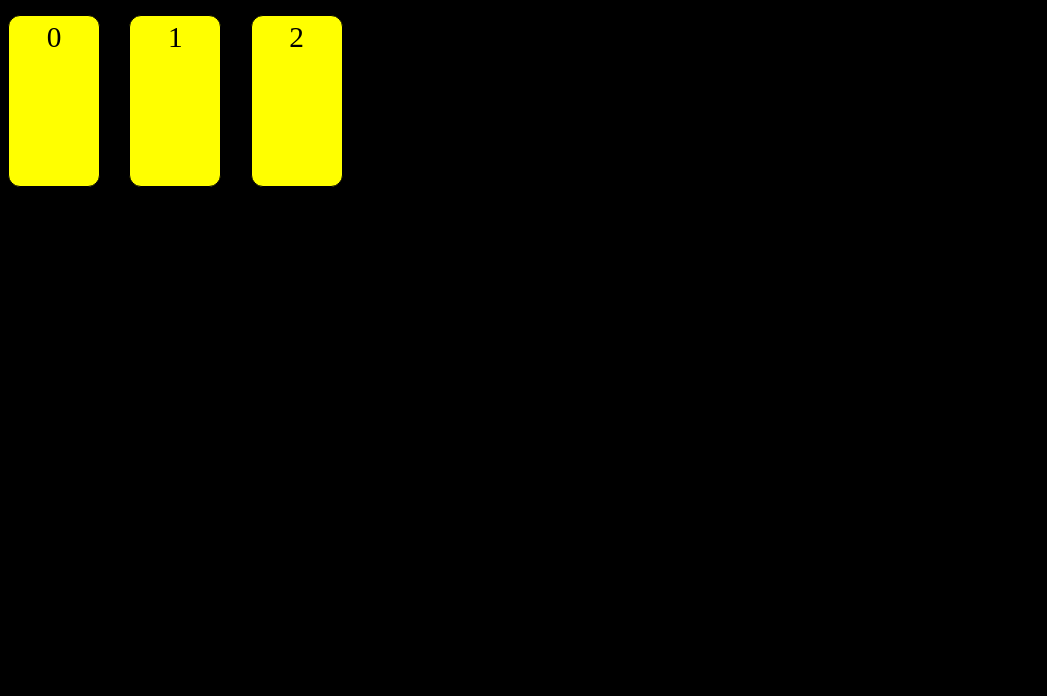
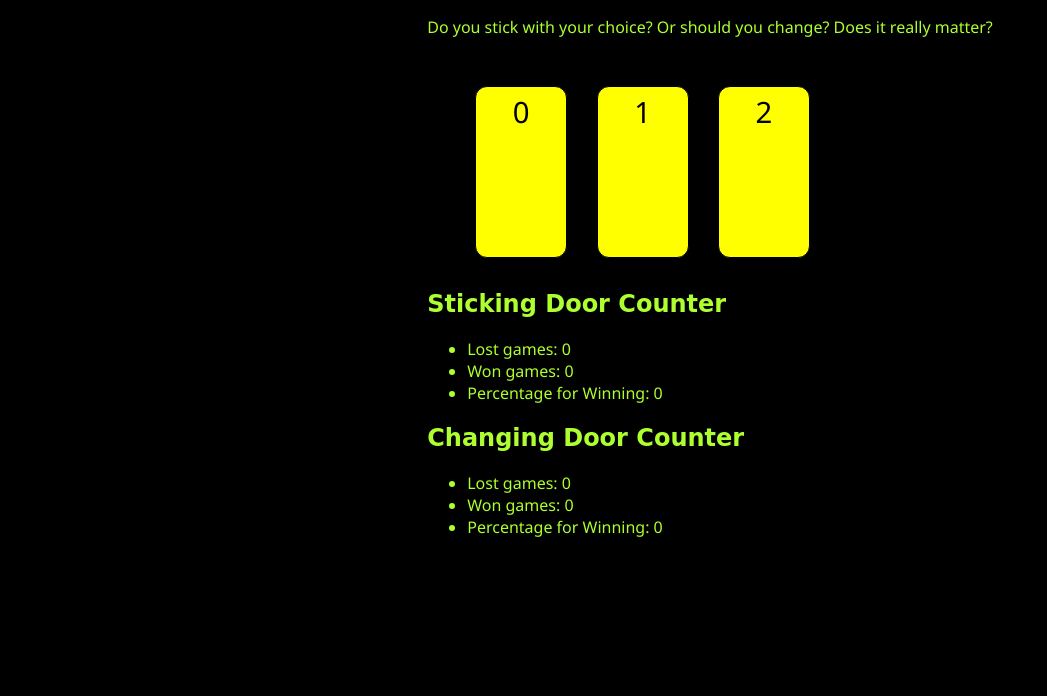
Before and after one commit to k0pernikus/goatParadox, a plain HTML site: page index.html in a window 1280 px wide. Shown: the part 104-800 px from the top of the page, without its empty margins (0-1047 px from the left). Drawn offline with nearby package versions, Linux system fonts and the light colour scheme; some packages are replaced by stand-ins of ours; files that its build step writes are made by us from their sources; a script that the page names is missing; a web font is replaced by a local one.

Commit message:
Counter Output

```diff
--- a/index.html
+++ b/index.html
@@ -2,7 +2,7 @@
 <head>
     <meta charset="utf-8">
     <meta http-equiv="X-UA-Compatible" content="IE=edge,chrome=1">
-    <title>Promise</title>
+    <title>Goat Paradox -- What are the oods?</title>
     <meta name="description" content="">
     <script src="components/jquery/jquery.js"></script>
     <script src="components/jquery/jquery-migrate.js"></script>
@@ -13,8 +13,28 @@
     <link rel="stylesheet" href="/components/alertify/themes/alertify.default.css" />
 </head>
 <body>
-    <h1>Zonk!</h1>
+    <h1>Goat Paradox!</h1>
+        <div>
+            Do you stick with your choice? Or should you change? Does it really matter?
+        </div>
         <div class="door_game" data-doors="10">
+        </div>
+    <div style="clear:both"></div>
+    <h2>Sticking Door Counter</h2>
+        <div class="stick_door_counter">
+            <ul>
+                <li>Lost games: <span class="games_lost">0</span></li>
+                <li>Won games: <span class="games_won">0</span></li>
+                <li>Percentage for Winning: <span class="winning_percentage">0</span></li>
+            </ul>
+        </div>
+    <h2>Changing Door Counter</h2>
+        <div class="change_door_counter">
+            <ul>
+                <li>Lost games: <span class="games_lost">0</span></li>
+                <li>Won games: <span class="games_won">0</span></li>
+                <li>Percentage for Winning: <span class="winning_percentage">0</span></li>
+            </ul>
         </div>
 </body>
 </html>
--- a/js/main.js
+++ b/js/main.js
@@ -177,6 +177,10 @@
 
 
     var Counter = {
+        $el: null,
+        $lost: null,
+        $won: null,
+        $percentage: null,
         isEnabled: false,
         loseCount: 0,
         winCount: 0,
@@ -205,12 +209,29 @@
 
             $document.on('update_counter', function(){
                 if (that.isEnabled) {
+                    that.printStatus();
                     console.log(that.name, that.getWinChance());
                 }
             });
 
         },
-        init: function() {
+        printStatus: function() {
+            console.log(this.winCount, this.loseCount, this.getWinChance());
+
+            this.$won.html(this.winCount);
+            this.$lost.html(this.loseCount);
+            this.$percentage.html(Math.round( this.getWinChance() * 10 / 10).toString() + "%");
+        },
+        init: function($el) {
+            this.$el = $el;
+
+            this.$won = $el.find(".games_won");
+            console.log('huh', this.$won);
+            this.$lost = $el.find(".games_lost");
+            this.$percentage = $el.find(".winning_percentage");
+
+            console.log($el, this.$won, this.$lost, this.$percentage);
+
             this.bind();
         }
     }
@@ -230,11 +251,16 @@
     var platform = Object.create(Platform);
 
     gameMaster.init(stickCounter, changeCounter);
-    changeCounter.init();
-    stickCounter.init();
 
     $document.ready(function () {
         var $game = $('.door_game');
+        var $changeCounterEl = $('.change_door_counter');
+        var $stickCounterEl = $('.stick_door_counter');
+
+        console.log($changeCounterEl, $stickCounterEl);
+
+        changeCounter.init($changeCounterEl);
+        stickCounter.init($stickCounterEl);
         platform.init($game, 3);
     });
 })(document, jQuery, alertify);
--- a/sass/main.sass
+++ b/sass/main.sass
@@ -1,10 +1,23 @@
+@import url(http://fonts.googleapis.com/css?family=Peralta)
+@import url(http://fonts.googleapis.com/css?family=Noto+Sans)
+
 body
+  width: 66%
+  margin-left: auto
+
+  font-family: 'Noto Sans', sans-serif
   font: sans-serif
   background: black
   color: greenyellow
 
+h1, h2
+  font-family: 'Peralta', cursive
+
 h1
   font-size: 36pt
+
+div.door_game
+  margin: 3em
 
 a.door
   color: black
```
